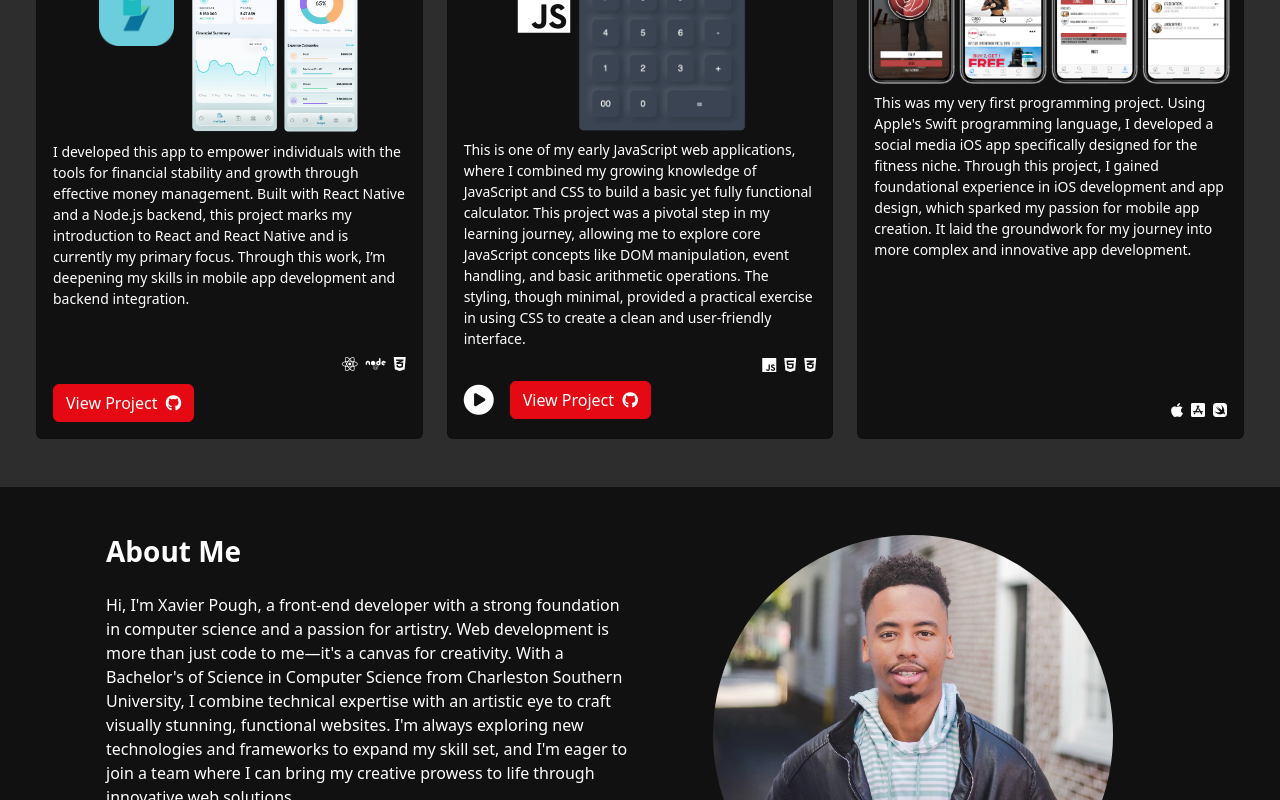
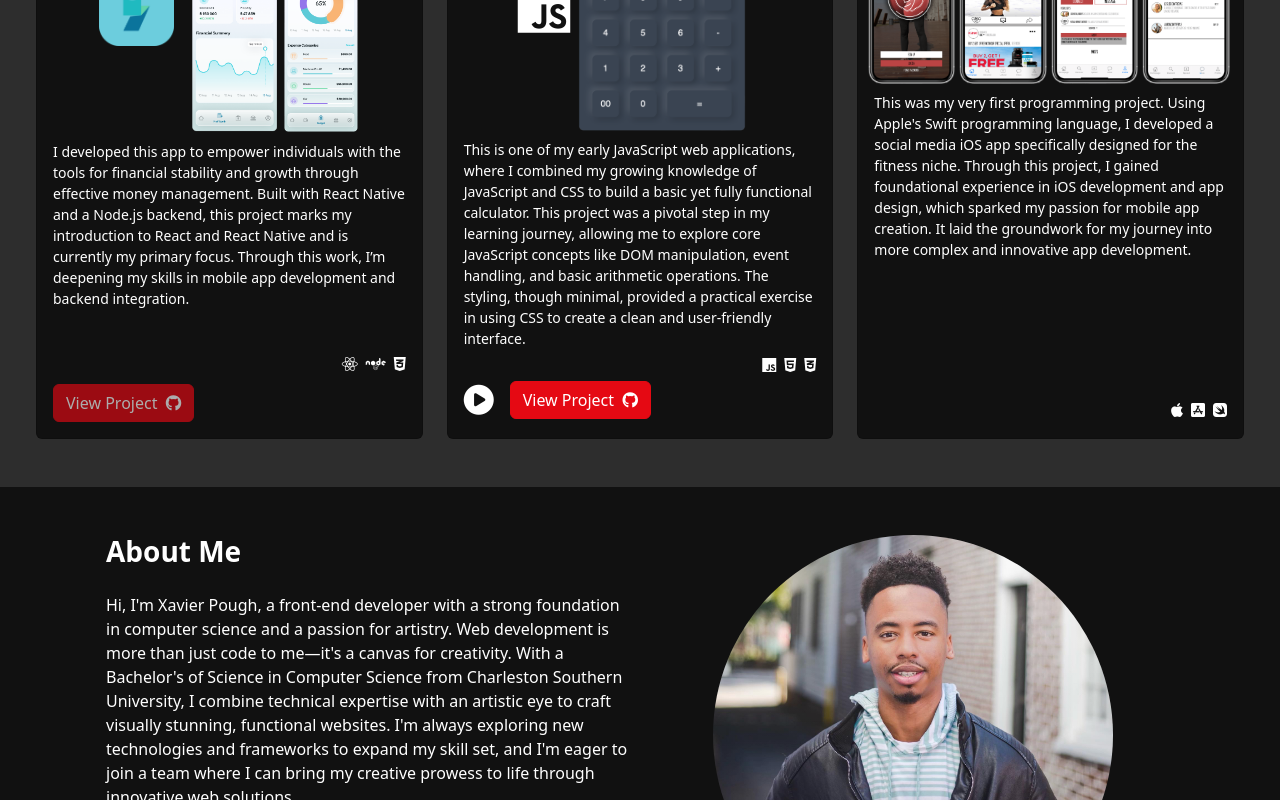
Before and after one commit to xavierpough/xavierpough.github.io, a Vue app: page / in a window 1280 px wide. Shown: the part 879-1679 px from the top of the page. Built offline with nearby package versions, Linux system fonts and the light colour scheme.

Commit message:
Disabled View Project Button For Investuition

```diff
--- a/404.html
+++ b/404.html
@@ -0,0 +1,6 @@
+<script type="text/javascript">
+    // Redirect all 404 errors to the root, where your SPA will handle it
+    var path = window.location.pathname;
+    var newURL = window.location.origin;
+    window.location.href = newURL;
+  </script>
--- a/src/views/Frontend/FeaturedProject.vue
+++ b/src/views/Frontend/FeaturedProject.vue
@@ -77,7 +77,7 @@ const showCalculator = ref(false);
                   <i class="fa-brands fa-css3-alt"></i>
                 </div>
 
-                <a href="https://github.com/xavierpough/Investution-App" class="btn btn-danger mt-2">
+                <a href="https://github.com/xavierpough/Investution-App" class="btn btn-danger mt-2 disabled">
                   View Project&nbsp;
                   <i class="fa-brands fa-github"></i>
                 </a>
```
